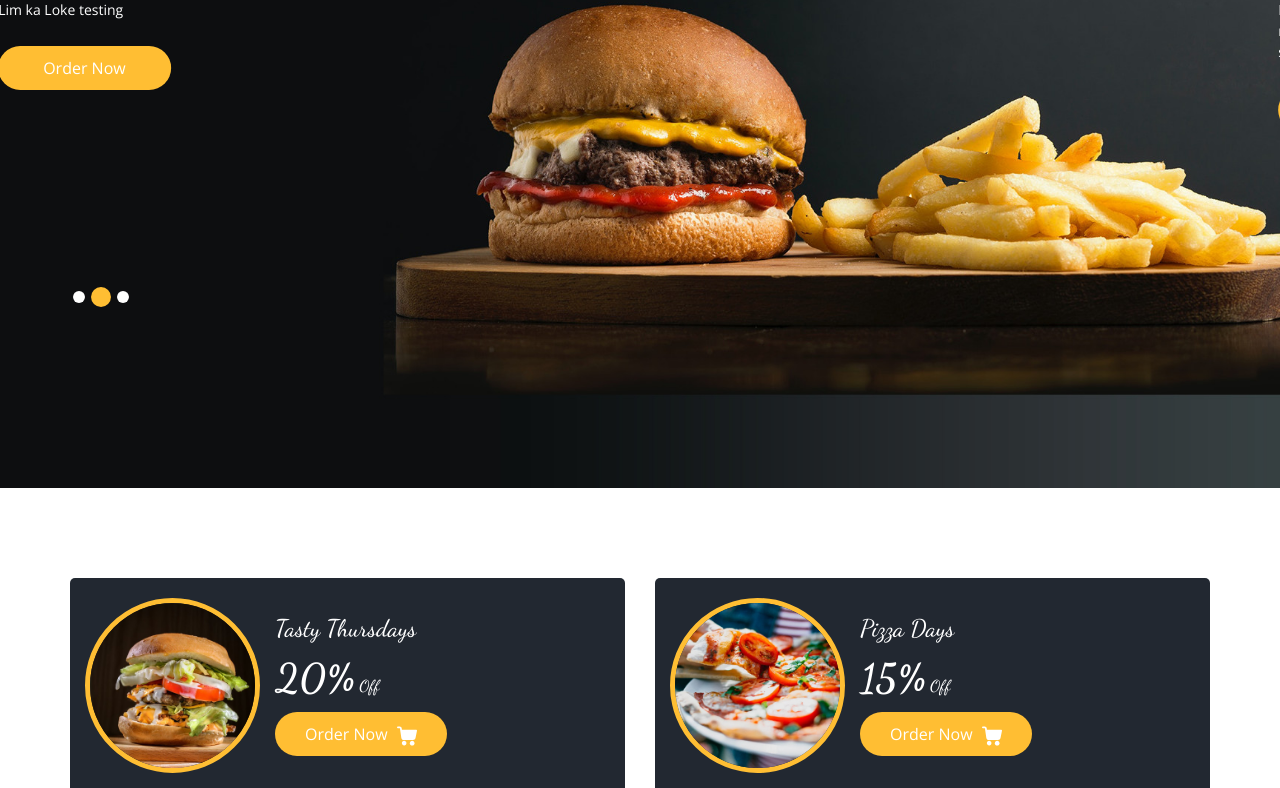
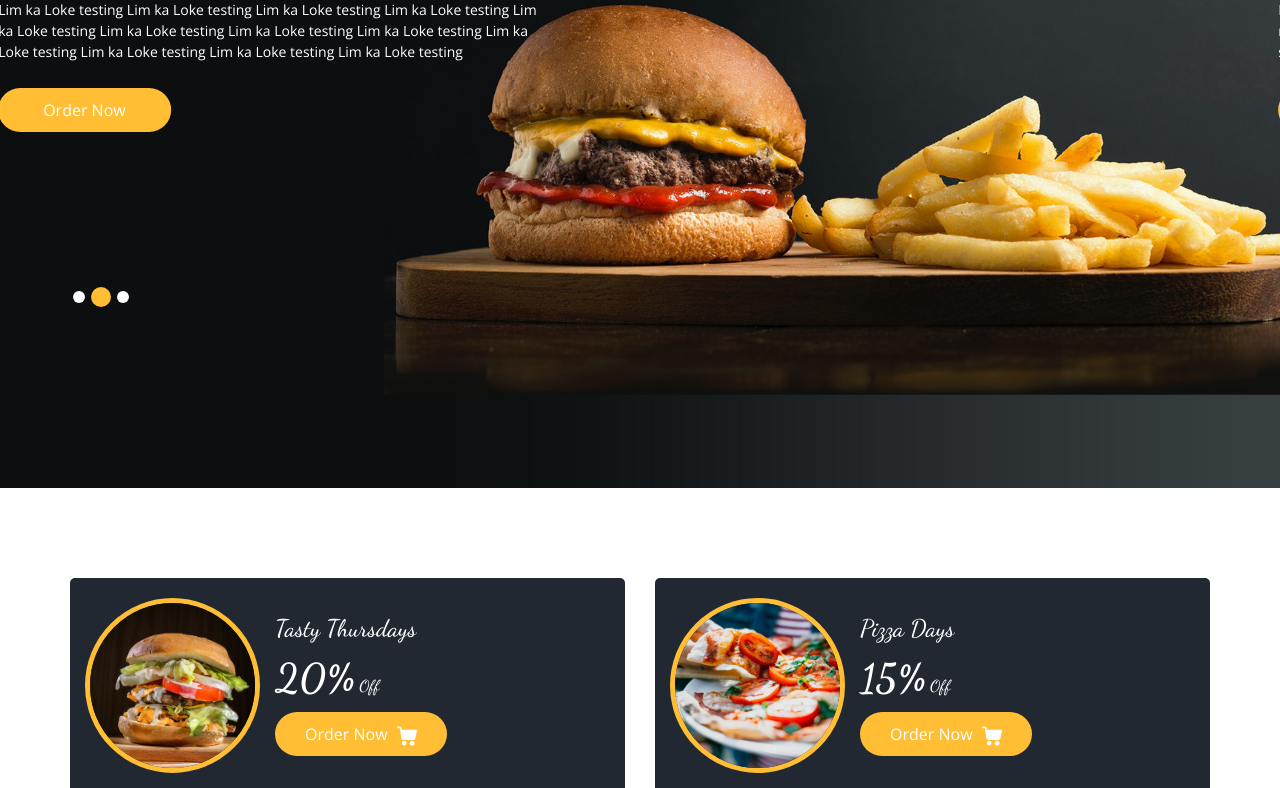
Before and after one commit to kaloke2003/test_vercel, a plain HTML site: page index.html in a window 1280 px wide. Shown: the part 312-1100 px from the top of the page. Drawn offline with nearby package versions, Linux system fonts and the light colour scheme; some packages are replaced by stand-ins of ours.

Commit message:
Update index.html

```diff
--- a/index.html
+++ b/index.html
@@ -152,7 +152,7 @@
                       Fast Food Restaurant
                     </h1>
                     <p>
-                      Lim ka Loke testing
+                      Lim ka Loke testing Lim ka Loke testing Lim ka Loke testing Lim ka Loke testing Lim ka Loke testing Lim ka Loke testing Lim ka Loke testing Lim ka Loke testing Lim ka Loke testing Lim ka Loke testing Lim ka Loke testing Lim ka Loke testing
                     </p>
                     <div class="btn-box">
                       <a href="" class="btn1">
```
